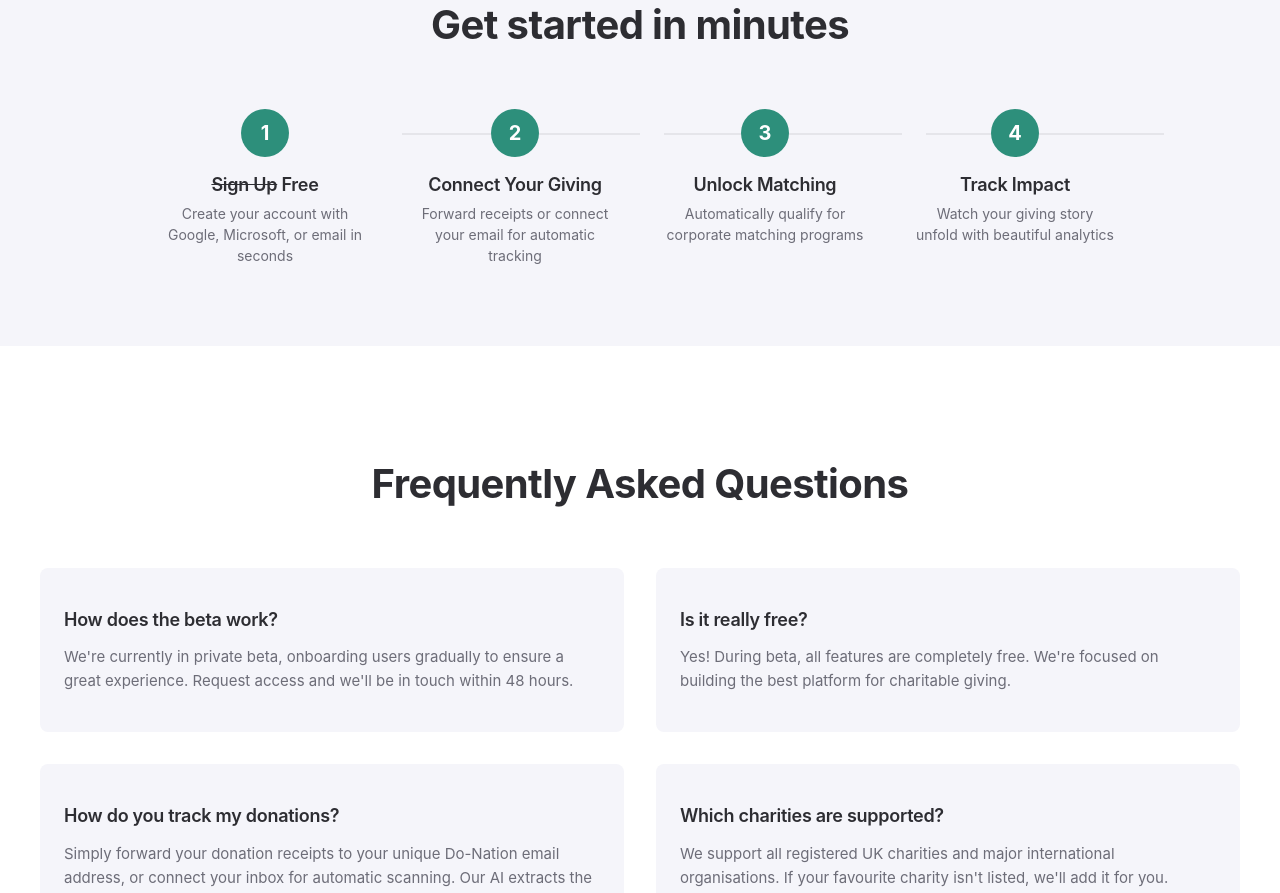
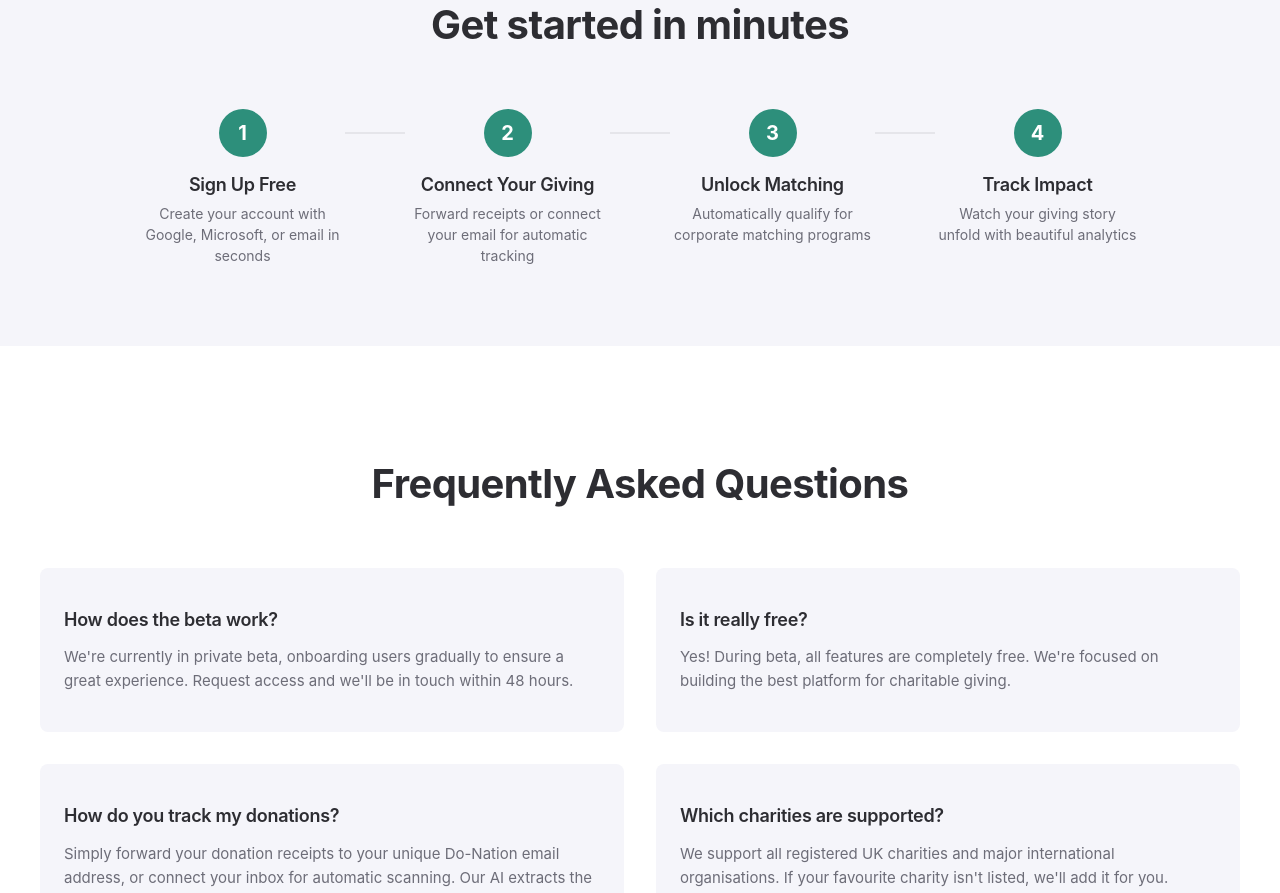
Before and after one commit to joeheath1980/donation-dashboard-frontend, a React (Create React App) app: page / in a window 1280 px wide. Shown: the part 3860-4753 px from the top of the page. Built offline with nearby package versions, Linux system fonts and the light colour scheme; no server answers.

Commit message:
fix: remove strikethrough from Sign Up Free and fix step connector lines

```diff
--- a/src/components/WelcomePage.js
+++ b/src/components/WelcomePage.js
@@ -317,7 +317,7 @@ const WelcomePage = () => {
         <div className={styles.stepsContainer}>
           <div className={styles.step}>
             <div className={styles.stepNumber}>1</div>
-            <h3><s>Sign Up</s> Free</h3>
+            <h3>Sign Up Free</h3>
             <p>Create your account with Google, Microsoft, or email in seconds</p>
           </div>
           <div className={styles.stepConnector}></div>
--- a/src/components/WelcomePage.module.css
+++ b/src/components/WelcomePage.module.css
@@ -621,24 +621,12 @@
 }
 
 .stepConnector {
-  position: absolute;
-  top: 24px;
-  width: calc(25% - 24px);
+  flex: 0 0 auto;
+  width: 60px;
   height: 2px;
   background: var(--border-light);
+  margin-top: 23px;
   z-index: 0;
-}
-
-.stepConnector:nth-of-type(2) {
-  left: calc(25% + 24px);
-}
-
-.stepConnector:nth-of-type(4) {
-  left: calc(50% + 24px);
-}
-
-.stepConnector:nth-of-type(6) {
-  left: calc(75% + 24px);
 }
 
 /* Testimonials */
```
